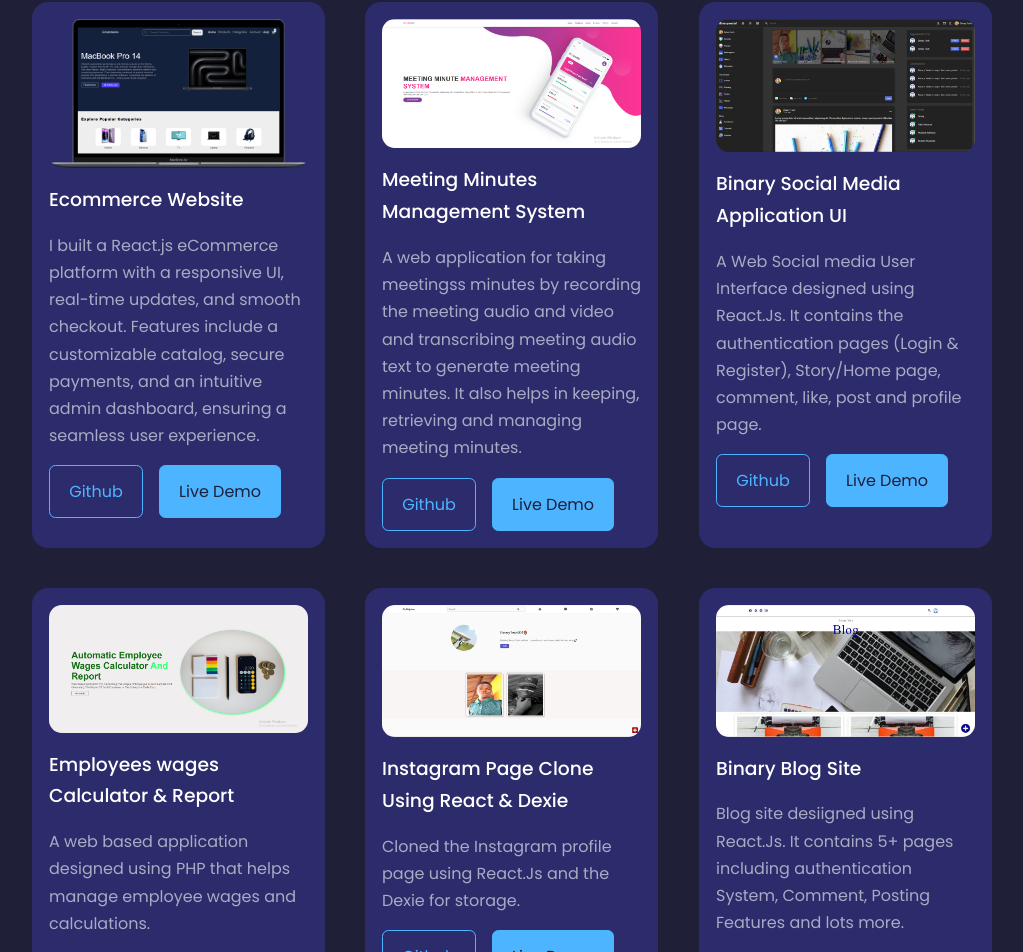
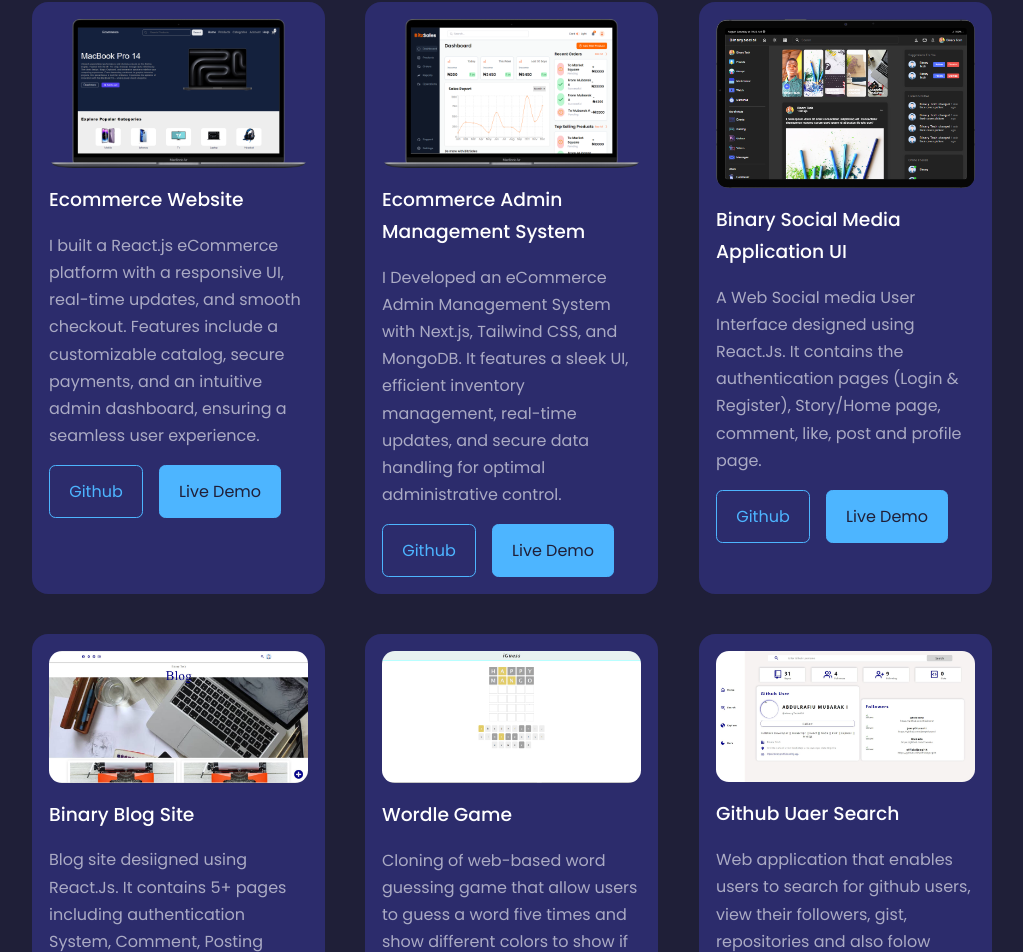
Before and after one commit to BINARY-TECH001/MyPortfolio, a React (Create React App) app: page / in a window 1280 px wide. Shown: the part 4828-5780 px from the top of the page, without its empty margins (128-1151 px from the left). Built offline with nearby package versions, Linux system fonts and the light colour scheme.

Commit message:
added Bitzsales

```diff
--- a/src/components/portfolio/Portfolio.jsx
+++ b/src/components/portfolio/Portfolio.jsx
@@ -3,13 +3,14 @@ import "./portfolio.css";
 import AOS from "aos";
 import Github from "../../assets/GithubSearch.JPG";
 import Img1 from "../../assets/MinuteApp.PNG";
-import Img2 from "../../assets/Home.JPG";
+import socialUi from "../../assets/socialUi.png";
 import Img3 from "../../assets/wages.PNG";
 import Img6 from "../../assets/IgClone.JPG";
 import React from "react";
 import blog from "../../assets/blog.JPG";
 import wordle from "../../assets/wordle.JPG";
 import ecommerce from "../../assets/ecommerce.png"
+import bitzsales from "../../assets/bitzsales.png"
 
 // ..
 AOS.init({
@@ -23,40 +24,48 @@ const data = [
     title: "Ecommerce Website",
     github: "https://github.com/BINARY-TECH001/E_commerceClient",
     desc: "I built a React.js eCommerce platform with a responsive UI, real-time updates, and smooth checkout. Features include a customizable catalog, secure payments, and an intuitive admin dashboard, ensuring a seamless user experience.",
-    demo: "#"
+    demo: "https://ecommbybinary.vercel.app/"
   },
   {
-    id: 10,
-    img: Img1,
-    title: "Meeting Minutes Management System",
-    github: "https://github.com/MinuteApp",
-    desc: "A web application for taking meetingss minutes by recording the meeting audio and video and transcribing meeting audio text to generate meeting minutes. It also helps in keeping, retrieving and managing meeting minutes.",
-    demo: "#"
+    id: 'Ecommerce Admin',
+    img: bitzsales,
+    title: "Ecommerce Admin Management System",
+    github: "https://github.com/BINARY-TECH001/Bitzsales",
+    desc: "I Developed an eCommerce Admin Management System with Next.js, Tailwind CSS, and MongoDB. It features a sleek UI, efficient inventory management, real-time updates, and secure data handling for optimal administrative control.",
+    demo: "https://bitzsales.vercel.app/"
   },
   {
     id: 2,
-    img: Img2,
+    img: socialUi,
     title: "Binary Social Media Application UI",
     github: "https://github.com/BINARY-TECH001/SocialMedia-UI",
     desc: "A Web Social media User Interface designed using React.Js. It contains the authentication pages (Login & Register), Story/Home page, comment, like, post and profile page.",
     demo: "https://socialuibybinary.vercel.app/"
   },
-  {
-    id: 3,
-    img: Img3,
-    title: "Employees wages Calculator & Report",
-    github: "https://github.com//BINARY-TECH001/",
-    desc: "A web based application designed using PHP that helps manage employee wages and calculations.",
-    demo: "#"
-  },
-  {
-    id: 6,
-    img: Img6,
-    title: "Instagram Page Clone Using React & Dexie",
-    github: "https://github.com/BINARY-TECH001/ig-clone/",
-    desc: "Cloned the Instagram profile page using React.Js and the Dexie for storage.",
-    demo: "https://binarytech-IgClone.netlify.app"
-  },
+  // {
+  //   id: 10,
+  //   img: Img1,
+  //   title: "Meeting Minutes Management System",
+  //   github: "https://github.com/MinuteApp",
+  //   desc: "A web application for taking meetingss minutes by recording the meeting audio and video and transcribing meeting audio text to generate meeting minutes. It also helps in keeping, retrieving and managing meeting minutes.",
+  //   demo: "#"
+  // },
+  // {
+  //   id: 3,
+  //   img: Img3,
+  //   title: "Employees wages Calculator & Report",
+  //   github: "https://github.com//BINARY-TECH001/",
+  //   desc: "A web based application designed using PHP that helps manage employee wages and calculations.",
+  //   demo: "#"
+  // },
+  // {
+  //   id: 6,
+  //   img: Img6,
+  //   title: "Instagram Page Clone Using React & Dexie",
+  //   github: "https://github.com/BINARY-TECH001/ig-clone/",
+  //   desc: "Cloned the Instagram profile page using React.Js and the Dexie for storage.",
+  //   demo: "https://binarytech-IgClone.netlify.app"
+  // },
   {
     id: 7,
     img: blog,
```
Also changed, not shown: src/assets/bitzsales.png (added), src/assets/socialUi.png (added).
